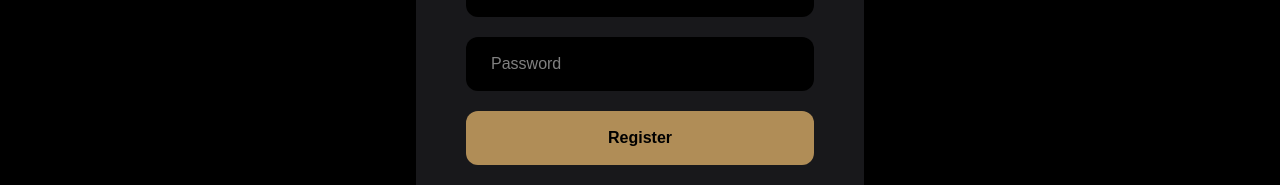
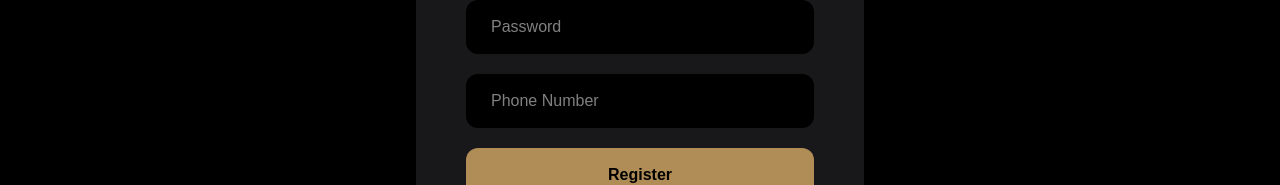
Before and after one commit to rajoriya12/Ink-Theard, a Next.js app: page /register in a window 1280 px wide. Shown: the part 403-588 px from the top of the page. Built offline with nearby package versions, Linux system fonts and the light colour scheme; no server answers; the database is empty.

Commit message:
fix checkout suspense

```diff
--- a/app/register/page.jsx
+++ b/app/register/page.jsx
@@ -109,6 +109,18 @@ export default function RegisterPage() {
           }}
         />
 
+         <input
+          type="tel"
+          name="phone"
+          placeholder="Phone Number"
+          value={formData.phone}
+          onChange={handleChange}
+          className="w-full mb-6 p-4 bg-black rounded-xl"
+           style={{
+            padding:'15px 25px'
+          }}
+        />
+
         <button
           className="w-full bg-[#b08d57] text-black font-bold py-4 rounded-xl"
            style={{
```
